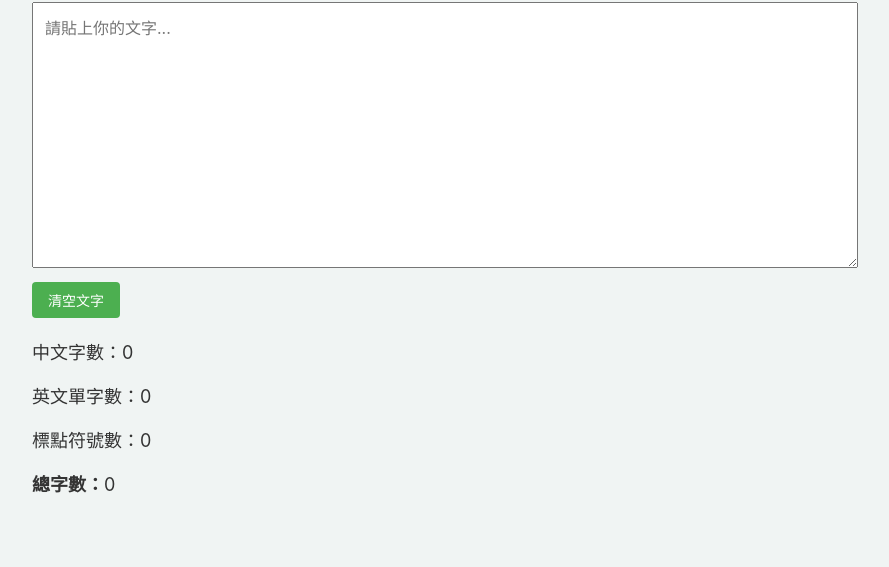
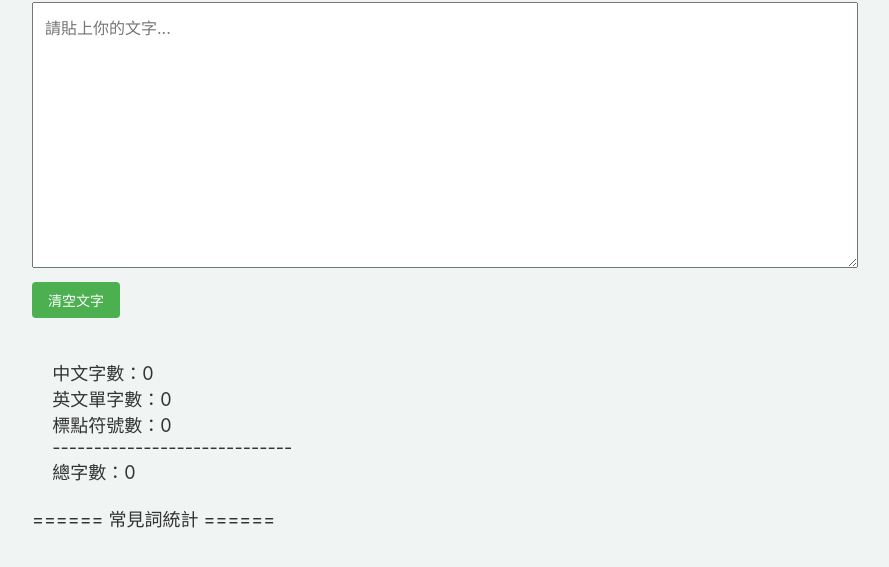
Before and after one commit to sapling1107/word-count, a plain HTML site: page index.html in a window 1280 px wide. Both pictures are taken after a click on the button "清空文字". Shown: the part 107-674 px from the top of the page, without its empty margins (208-1097 px from the left). Drawn offline with Linux system fonts and the light colour scheme.

Commit message:
Add files via upload

```diff
--- a/script.js
+++ b/script.js
@@ -11,7 +11,6 @@ function countWords(text) {
   let punctuationCount = 0;
   let wordBuffer = "";
 
-  // 特殊符號處理：省略號、破折號、組合中點
   const SPECIAL_SYMBOLS = {
     "……": 2,
     "——": 2,
@@ -21,7 +20,7 @@ function countWords(text) {
   for (let symbol in SPECIAL_SYMBOLS) {
     let count = text.split(symbol).length - 1;
     punctuationCount += count * SPECIAL_SYMBOLS[symbol];
-    text = text.split(symbol).join(""); // 移除處理過的符號
+    text = text.split(symbol).join("");
   }
 
   for (let char of text) {
@@ -49,13 +48,32 @@ function countWords(text) {
   };
 }
 
+function countCommonWords(text) {
+  const commonWords = ["的", "了", "地", "著", "是", "也", "而"];
+  const stats = {};
+  for (let word of commonWords) {
+    const count = (text.split(word).length - 1);
+    if (count > 0) stats[word] = count;
+  }
+  return stats;
+}
+
 function updateResult(text) {
   const result = countWords(text);
+  const commonWordStats = countCommonWords(text);
+
+  let commonWordsText = "\n====== 常見詞統計 ======\n";
+  for (let word in commonWordStats) {
+    commonWordsText += `「${word}」：${commonWordStats[word]} 次\n`;
+  }
+
   document.getElementById("result").innerHTML = `
-    <p>中文字數：${result.chineseCount}</p>
-    <p>英文單字數：${result.englishWords}</p>
-    <p>標點符號數：${result.punctuationCount}</p>
-    <p><strong>總字數：</strong>${result.total}</p>
+    中文字數：${result.chineseCount}
+    英文單字數：${result.englishWords}
+    標點符號數：${result.punctuationCount}
+    -----------------------------
+    總字數：${result.total}
+    ${commonWordsText}
   `;
 }
 
--- a/style.css
+++ b/style.css
@@ -19,6 +19,7 @@ textarea {
 #result {
   margin-top: 20px;
   font-size: 18px;
+  white-space: pre-wrap;
 }
 .buttons {
   margin-top: 10px;
```
